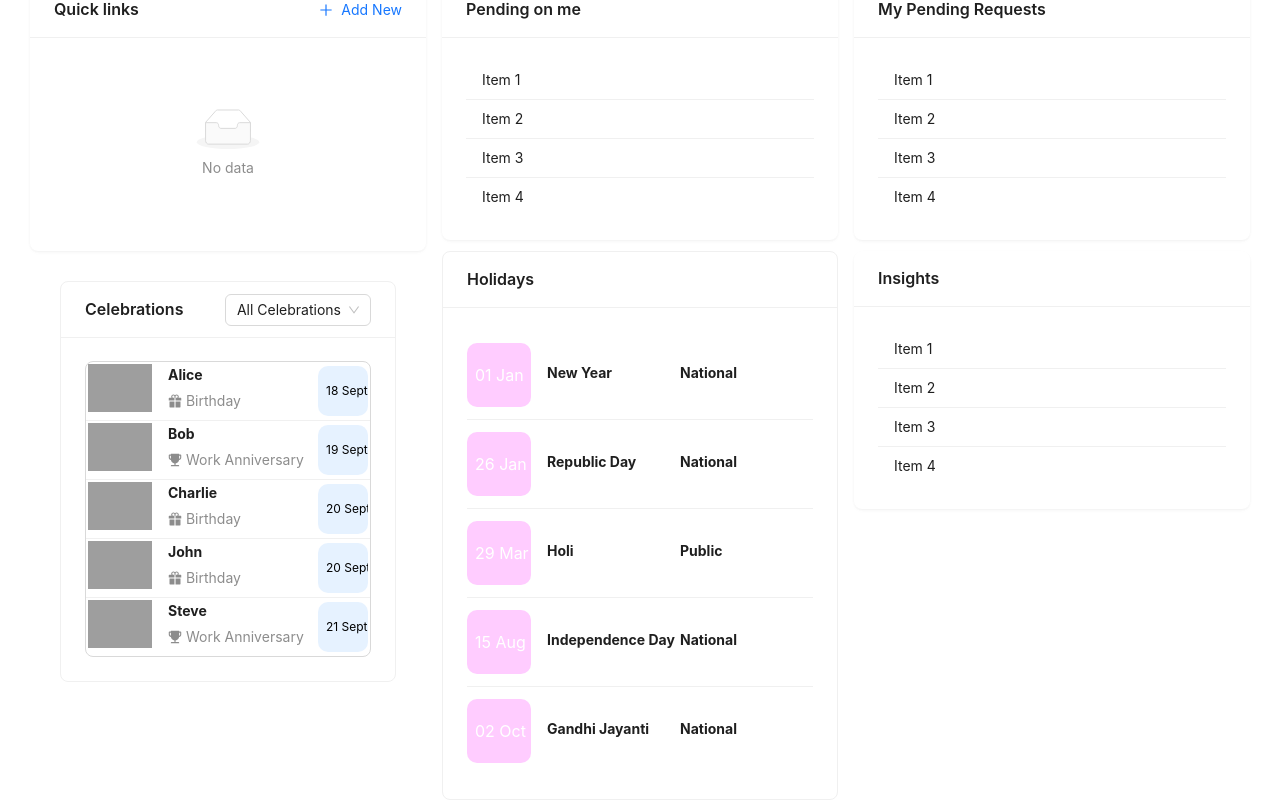
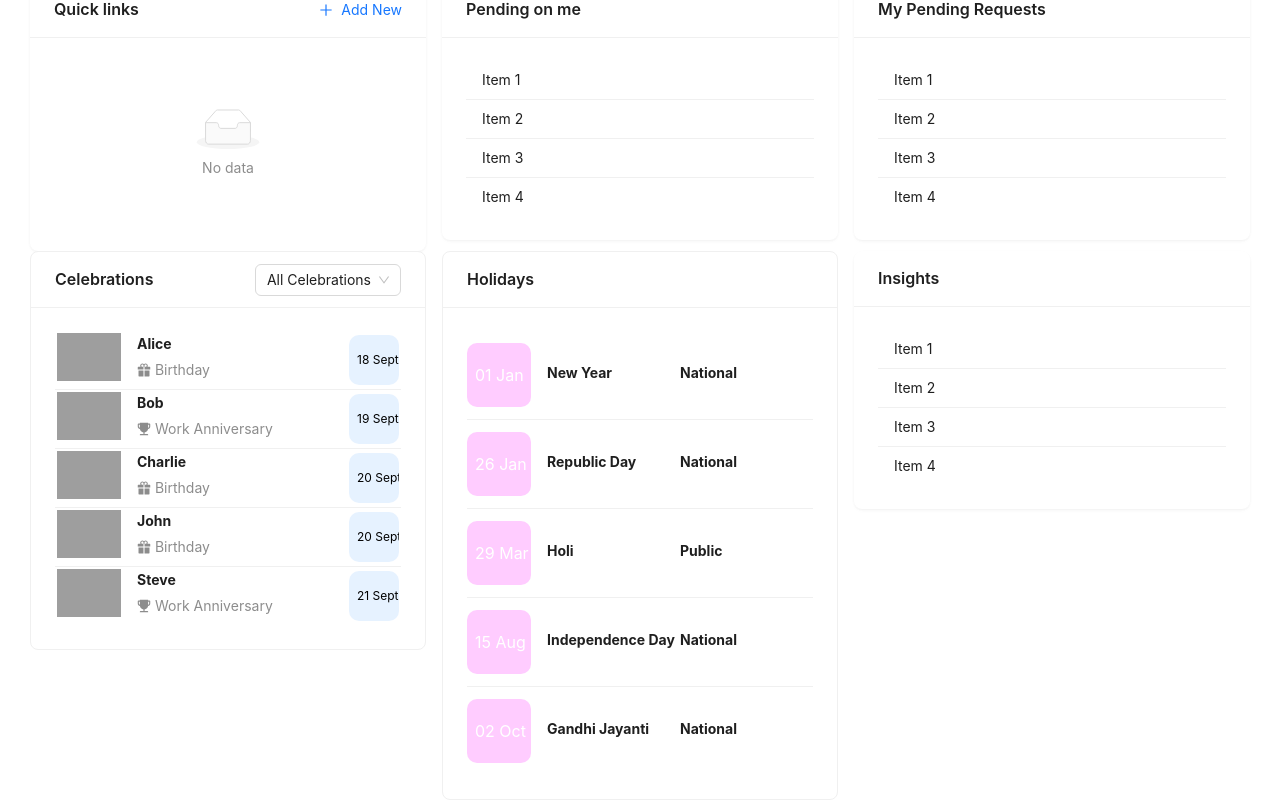
Before and after one commit to dani24sahu/dashboard-antd-reactjs, a React (Create React App) app: page / in a window 1280 px wide. Shown: the part 1352-2152 px from the top of the page. Built offline with nearby package versions, Linux system fonts and the light colour scheme; grey boxes are pictures that could not be loaded.

Commit message:
removed unwanted border

```diff
--- a/src/components/views/celebrationCard/Celebration.jsx
+++ b/src/components/views/celebrationCard/Celebration.jsx
@@ -19,14 +19,11 @@ const Celebration = () => {
   };
 
   return (
-    <div style={{ display: "block", padding: 30 }}>
+    <>
       <Card
         title="Celebrations"
         extra={
-          <Select
-            defaultValue="All Celebrations"
-            onChange={handleFilterChange}
-          >
+          <Select defaultValue="All Celebrations" onChange={handleFilterChange}>
             <Option value="All Celebrations">All Celebrations</Option>
             <Option value="Birthday">Birthday</Option>
             <Option value="Work Anniversary">Work Anniversary</Option>
@@ -35,11 +32,10 @@ const Celebration = () => {
       >
         <List
           itemLayout="horizontal"
-          bordered
           dataSource={filteredData}
           // style={{backgroundColor:"#e6f2ff"}}
           renderItem={(item) => (
-            <List.Item style={{padding:"2px"}}>
+            <List.Item style={{ padding: "2px" }}>
               <List.Item.Meta
                 avatar={<img src={item.image} alt={item.name} width={64} />}
                 title={item.name}
@@ -71,7 +67,7 @@ const Celebration = () => {
           )}
         />
       </Card>
-    </div>
+    </>
   );
 };
 
```
